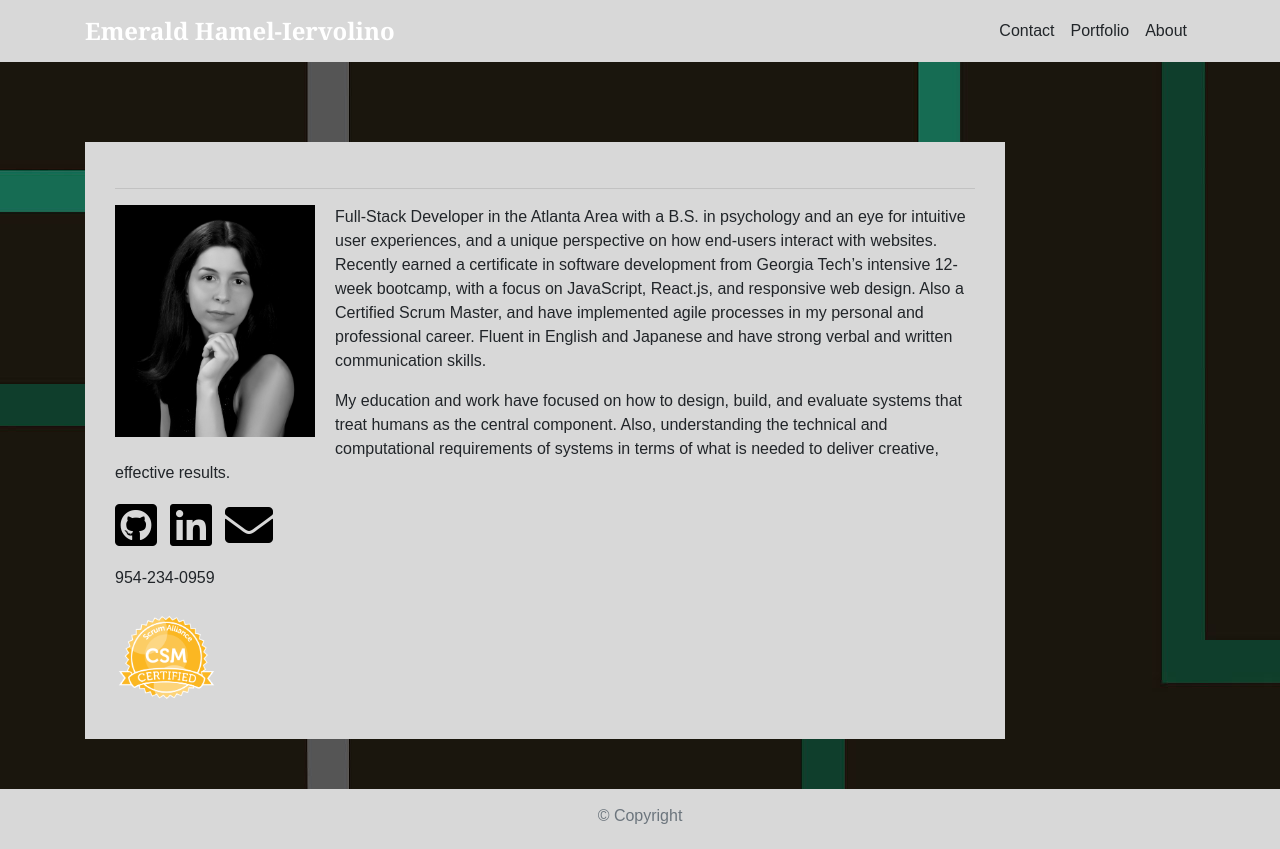
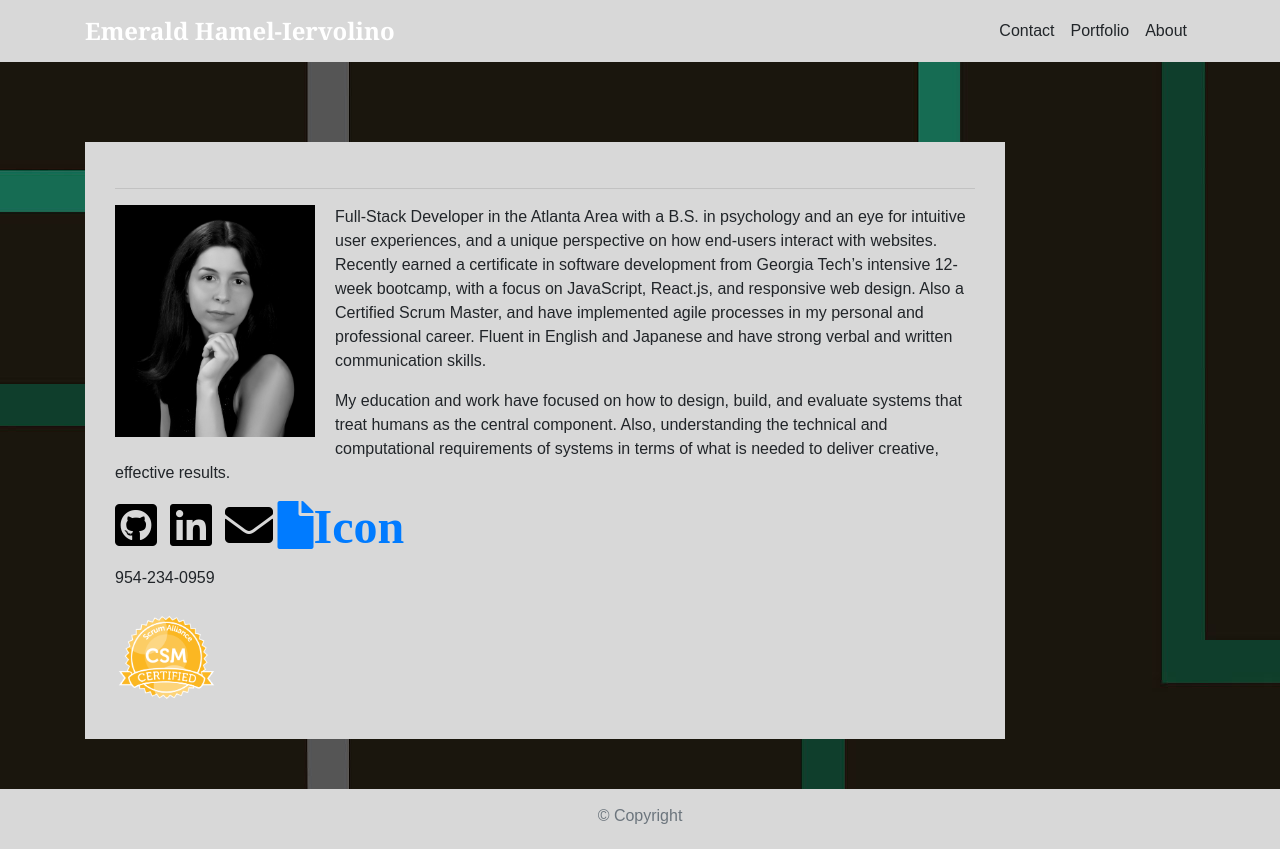
Before and after one commit to Eshi44/Portfolio, a plain HTML site: page index.html in a window 1280 px wide. Drawn offline with nearby package versions, Linux system fonts and the light colour scheme.

Commit message:
added resume

```diff
--- a/index.html
+++ b/index.html
@@ -83,6 +83,8 @@
             <a href= "https://www.linkedin.com/in/emerald-hamel-iervolino-a878a5a4/"><i class="fab fa-linkedin fa-3x"></i></a>
 
            <a href= "mailto:e.hameliervolino@gmail.com?Subject="><i class="fas fa-envelope fa-3x"></i></a>
+
+          <a href= ""> <i class="fas fa-file fa-3x">Icon</i></a>
           </p>
           <p>
             954-234-0959
```
Also changed, not shown: 1 other file.
